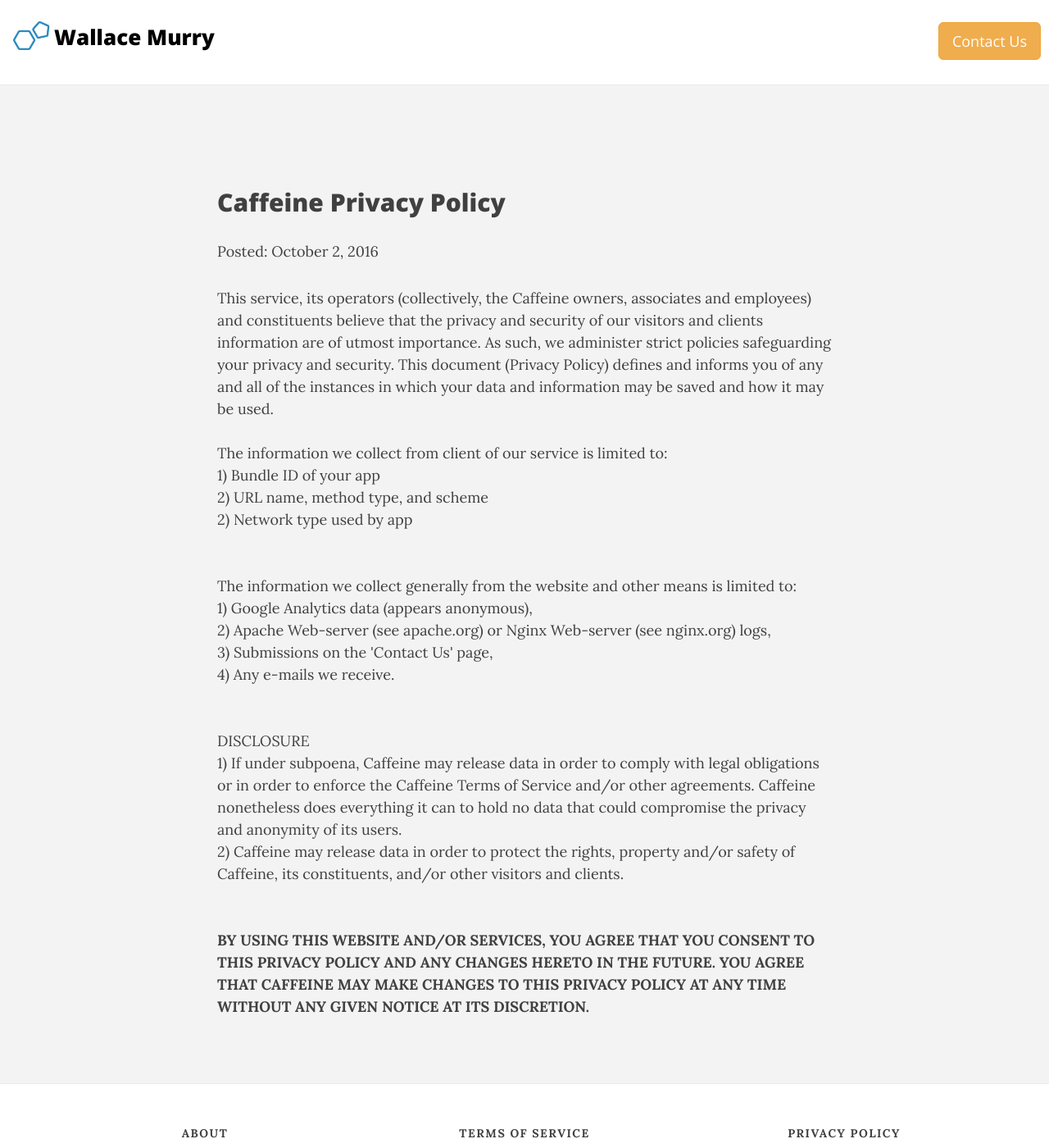
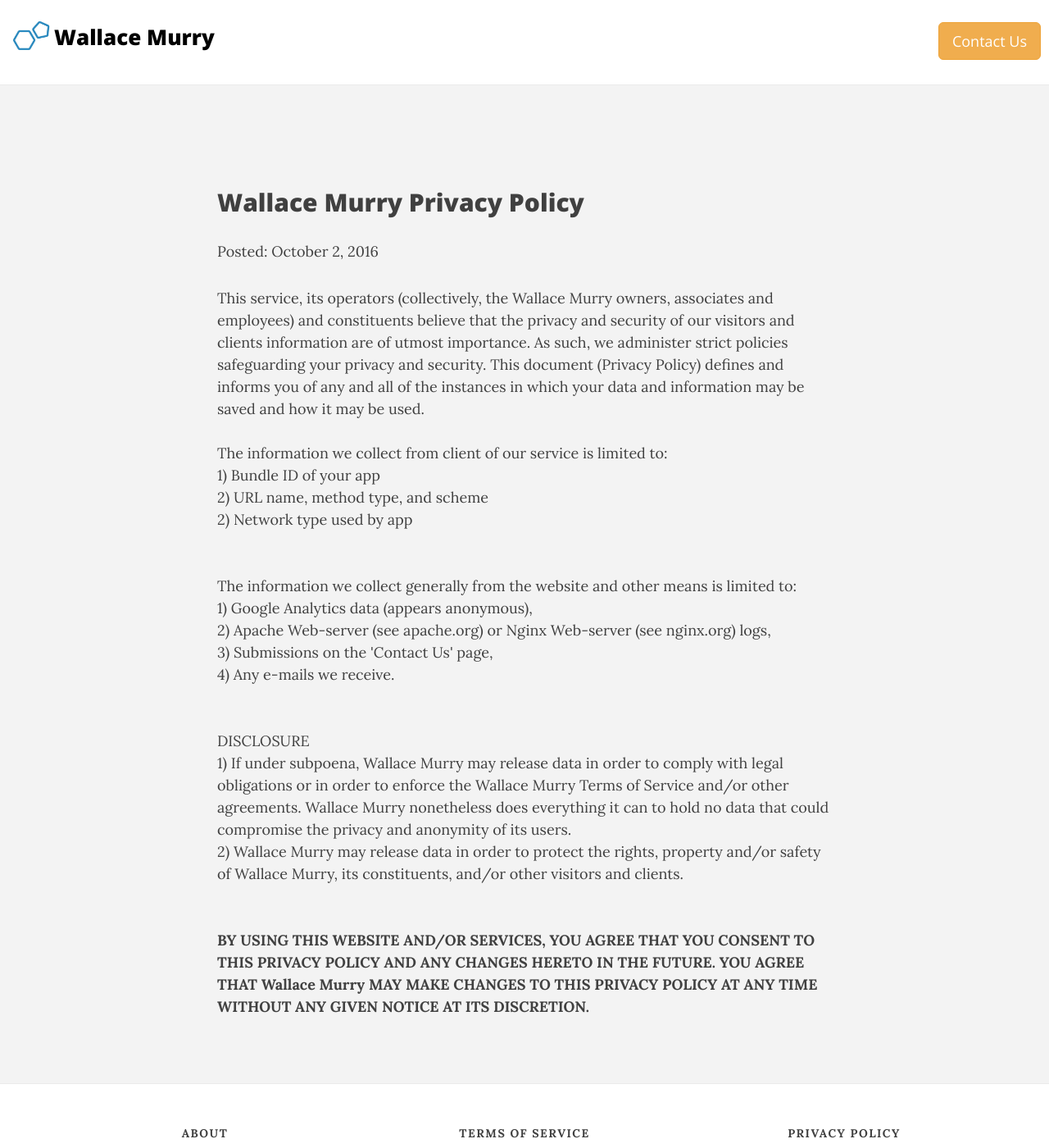
Before and after one commit to jalague/wallacemurry, a Jekyll site: the page built from privacy/index.html, in a window 1280 px wide and 1400 px high. Shown: the whole window at 82% size. Built offline with Jekyll 4.4.1, drawn with Linux system fonts in a browser that asks for light colours; nearby versions of some CDN libraries.

Commit message:
update TOS and PP

```diff
--- a/css/custom.css
+++ b/css/custom.css
@@ -70,9 +70,6 @@
   min-height: 650px;
 }
 
-.container.split-header .row{
-  margin-top:60px;
-}
 
 .engine-bg{
   background: url("/img/bg6.jpg") no-repeat center;
--- a/privacy/index.html
+++ b/privacy/index.html
@@ -1,15 +1,15 @@
 ---
 layout: page
-title: Caffeine
+title: Wallace Murry
 subtitle: Super-Charged iOS Network Speeds in 15 Minutes.
 ---
 
 <p class="container" style="margin-top:200px;">
-    <h2>Caffeine Privacy Policy</h2>
+    <h2>Wallace Murry Privacy Policy</h2>
     <p>Posted: October 2, 2016</p>
 
     <p>
-        This service, its operators (collectively, the Caffeine owners, associates and employees) and constituents believe that the privacy and security of our visitors and clients information are of utmost importance. As such, we administer strict policies safeguarding your privacy and security. This document (Privacy Policy) defines and informs you of any and all of the instances in which your data and information may be saved and how it may be used.
+        This service, its operators (collectively, the Wallace Murry owners, associates and employees) and constituents believe that the privacy and security of our visitors and clients information are of utmost importance. As such, we administer strict policies safeguarding your privacy and security. This document (Privacy Policy) defines and informs you of any and all of the instances in which your data and information may be saved and how it may be used.
         <br /> <br />
 
 The information we collect from client of our service is limited to:
@@ -29,11 +29,11 @@
 <br /><br />
 DISCLOSURE
 <br />
-1) If under subpoena, Caffeine may release data in order to comply with legal obligations or in order to enforce the Caffeine Terms of Service and/or other agreements. Caffeine nonetheless does everything it can to hold no data that could compromise the privacy and anonymity of its users.<br />
-2) Caffeine may release data in order to protect the rights, property and/or safety of Caffeine, its constituents, and/or other visitors and clients. <br />
+1) If under subpoena, Wallace Murry may release data in order to comply with legal obligations or in order to enforce the Wallace Murry Terms of Service and/or other agreements. Wallace Murry nonetheless does everything it can to hold no data that could compromise the privacy and anonymity of its users.<br />
+2) Wallace Murry may release data in order to protect the rights, property and/or safety of Wallace Murry, its constituents, and/or other visitors and clients. <br />
 <br /><br />
 <b>
-BY USING THIS WEBSITE AND/OR SERVICES, YOU AGREE THAT YOU CONSENT TO THIS PRIVACY POLICY AND ANY CHANGES HERETO IN THE FUTURE. YOU AGREE THAT CAFFEINE MAY MAKE CHANGES TO THIS PRIVACY POLICY AT ANY TIME WITHOUT ANY GIVEN NOTICE AT ITS DISCRETION. </b>
+BY USING THIS WEBSITE AND/OR SERVICES, YOU AGREE THAT YOU CONSENT TO THIS PRIVACY POLICY AND ANY CHANGES HERETO IN THE FUTURE. YOU AGREE THAT Wallace Murry MAY MAKE CHANGES TO THIS PRIVACY POLICY AT ANY TIME WITHOUT ANY GIVEN NOTICE AT ITS DISCRETION. </b>
 
 </p>
 
--- a/terms-of-service/index.html
+++ b/terms-of-service/index.html
@@ -1,6 +1,6 @@
 ---
 layout: page
-title: Caffeine
+title: Wallace Murry
 subtitle: Super-Charged iOS Network Speeds in 15 Minutes.
 ---
 
```
